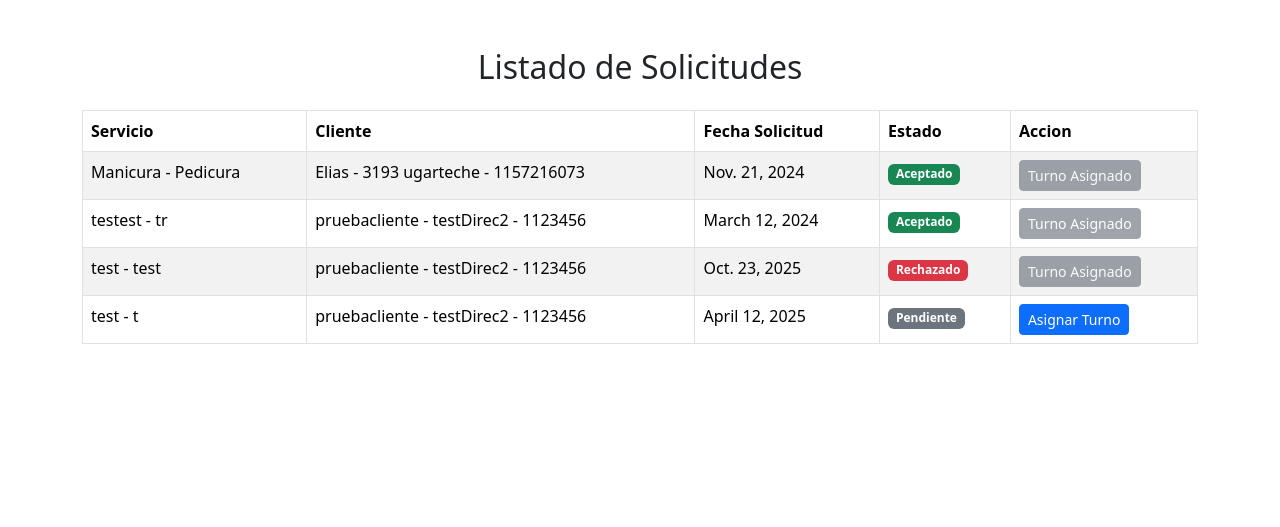
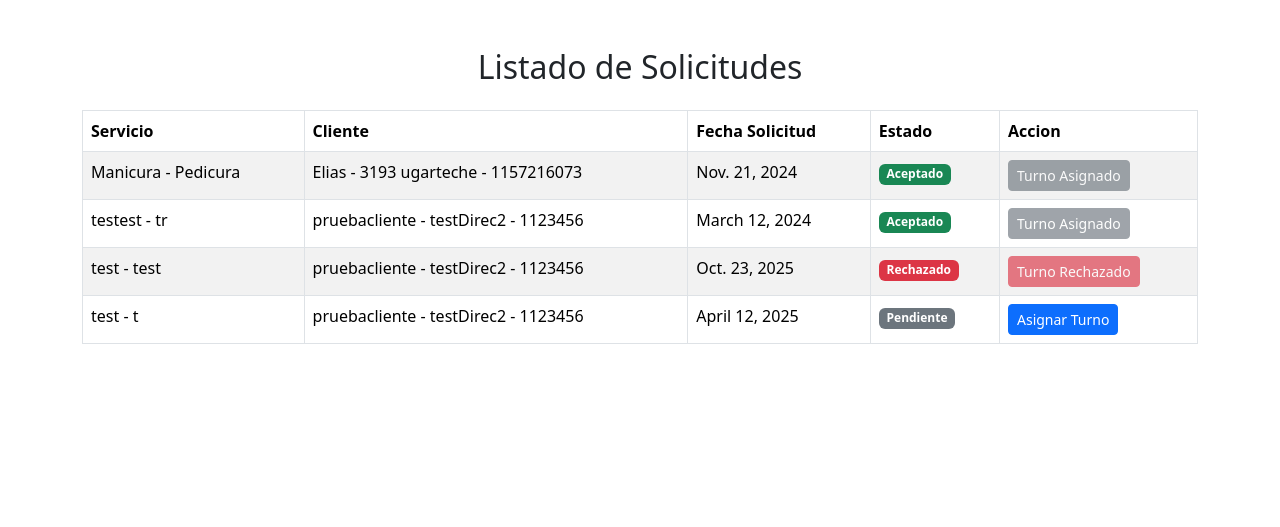
Before and after one commit to herlazarte/Proyecto-BackEnd, a Django app: page /solicitudes/listado_solicitudes/ in a window 1280 px wide. Shown: the part 58-585 px from the top of the page. Run offline with Django 5.2, Linux system fonts and the light colour scheme; data comes from the database, SQL or seed files in the repository; both versions use the stored data as it was after the commit.

Commit message:
agregue la logica si se acepta un turno

```diff
--- a/apps/solicitudes/templates/listado_solicitudes.html
+++ b/apps/solicitudes/templates/listado_solicitudes.html
@@ -53,7 +53,11 @@
                 </td>
                 <td>
                   {% if solicitud.turno_asignado %}
-                      <button class="btn btn-secondary btn-sm" disabled>Turno Asignado</button>
+                      {% if solicitud.estado_turno == 'Aceptado' %}
+                        <button class="btn btn-secondary btn-sm" disabled>Turno Asignado</button>
+                      {% elif solicitud.estado_turno == 'Rechazado' %}
+                        <button class="btn btn-danger btn-sm" disabled>Turno Rechazado</button>
+                      {% endif %}
                   {% else %}
                       <a href="{% url 'asignar_turno' solicitud.id %}" class="btn btn-primary btn-sm">Asignar Turno</a>
                   {% endif %}
```
Also changed, not shown: db.sqlite3.
